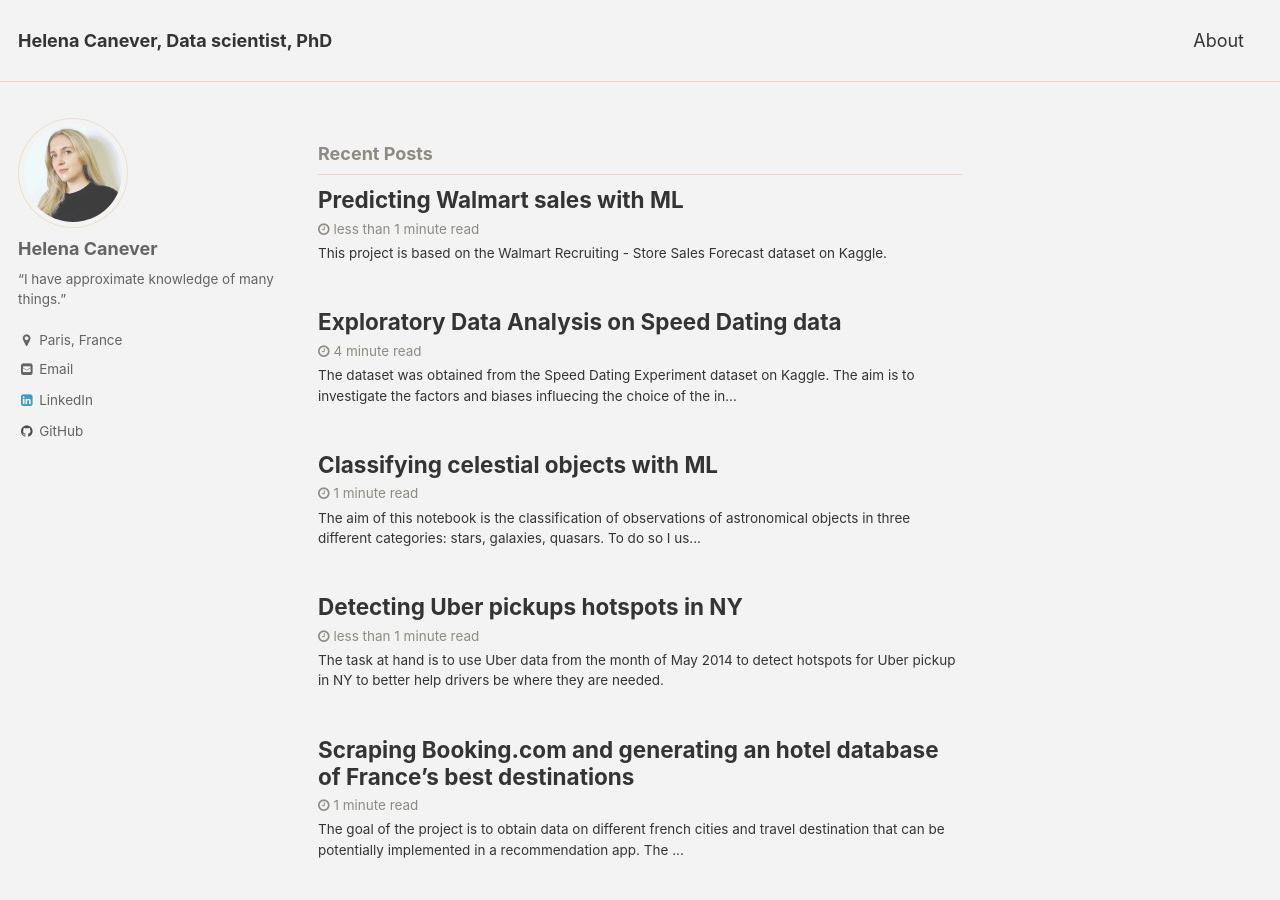
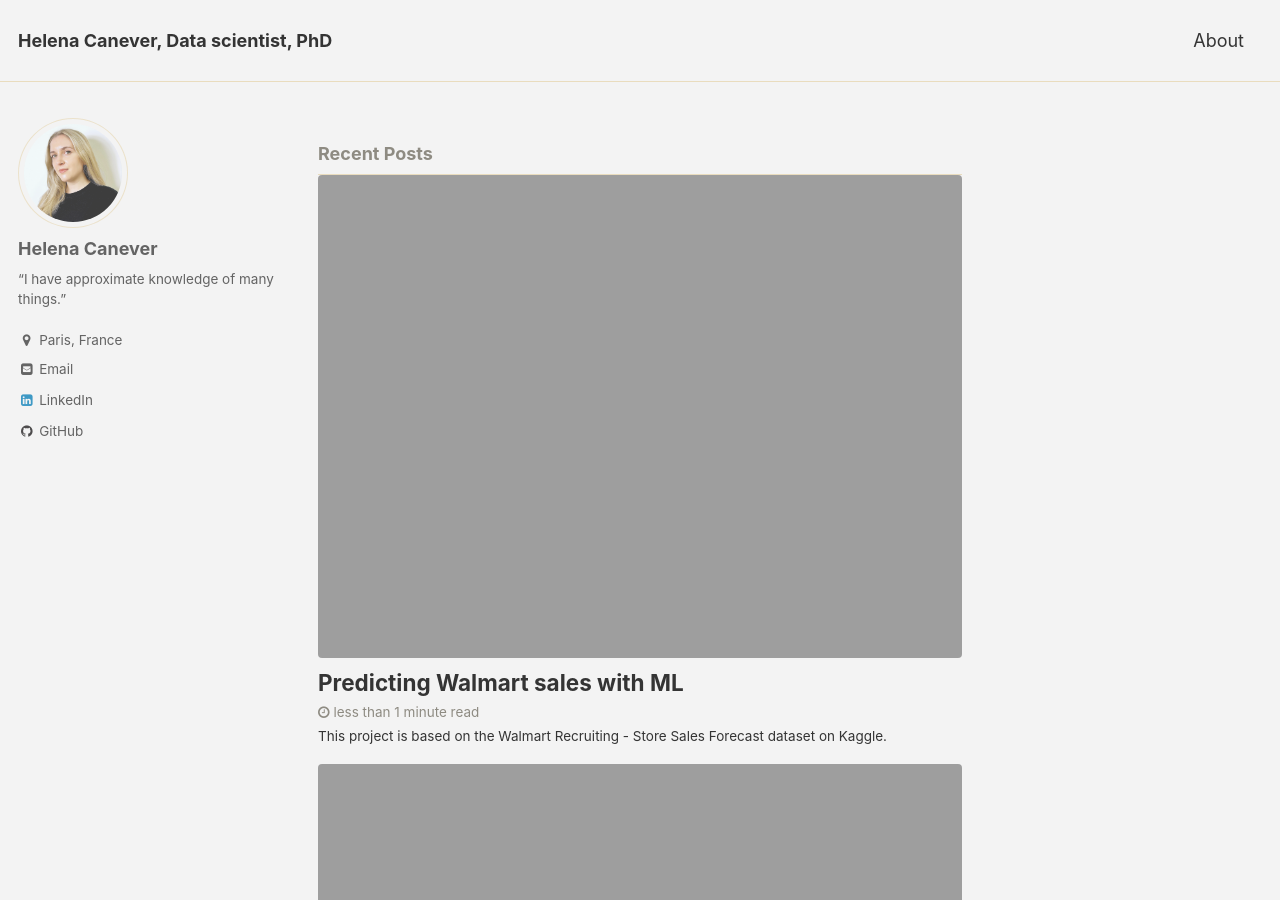
Before and after one commit to HelenaCGarry/HelenaCanever.github.io, a Jekyll site: the page built from index.html, in a window 1280 px wide and 900 px high. Built offline with Jekyll 4.4.1, drawn with Linux system fonts in a browser that asks for light colours; cached includes are drawn as plain includes; the list of posts is cut into pages by our own code.

Commit message:
Update archive-single.html

```diff
--- a/_includes/archive-single.html
+++ b/_includes/archive-single.html
@@ -12,7 +12,7 @@
 
 <div class="{{ include.type | default: "list" }}__item">
   <article class="archive__item" itemscope itemtype="http://schema.org/CreativeWork">
-    {% if include.type == "grid" and teaser %}
+    {% if include.type == "grid" or teaser %}
       <div class="archive__item-teaser">
         <img src=
           {% if teaser contains "://" %}
```
